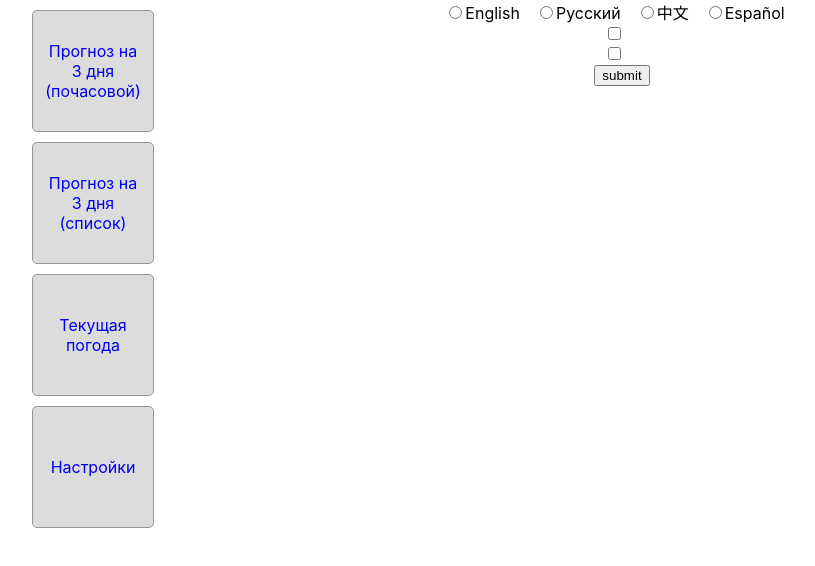
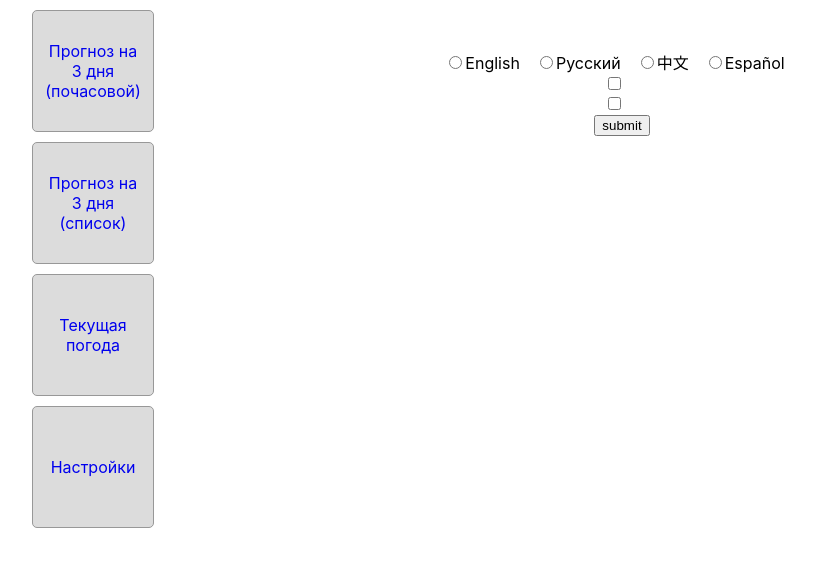
Before and after one commit to valenok31/weather, a React (Create React App) app: page /login in a window 1280 px wide. Shown: the top 566 px of the page, without its empty margins (18-833 px from the left). Built offline with nearby package versions, Linux system fonts and the light colour scheme; no server answers.

Commit message:
- Login
Working version 1.0

```diff
--- a/src/components/Login/Login.module.css
+++ b/src/components/Login/Login.module.css
@@ -1,13 +1,15 @@
 .table {
     display: flex;
-    height: 100vh;
+    height: 80vh;
     margin-top: 0px;
     text-align: center;
     justify-content: space-evenly;
+    padding-top:50px;
 }
 
 
 .forecastday__box {
+    padding-top:200px;
     margin: auto;
     margin-top: 40px;
     display: grid;
```
